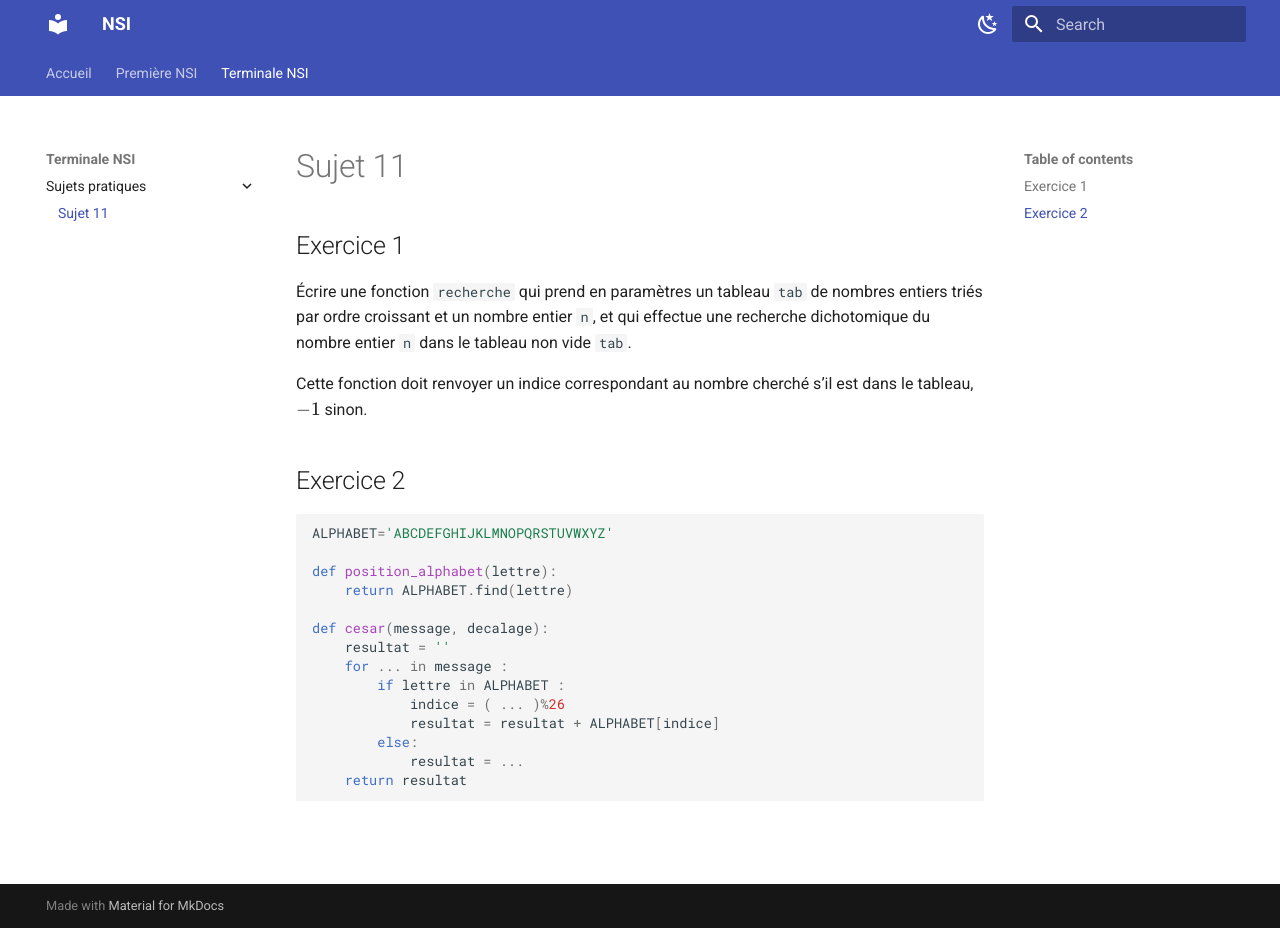
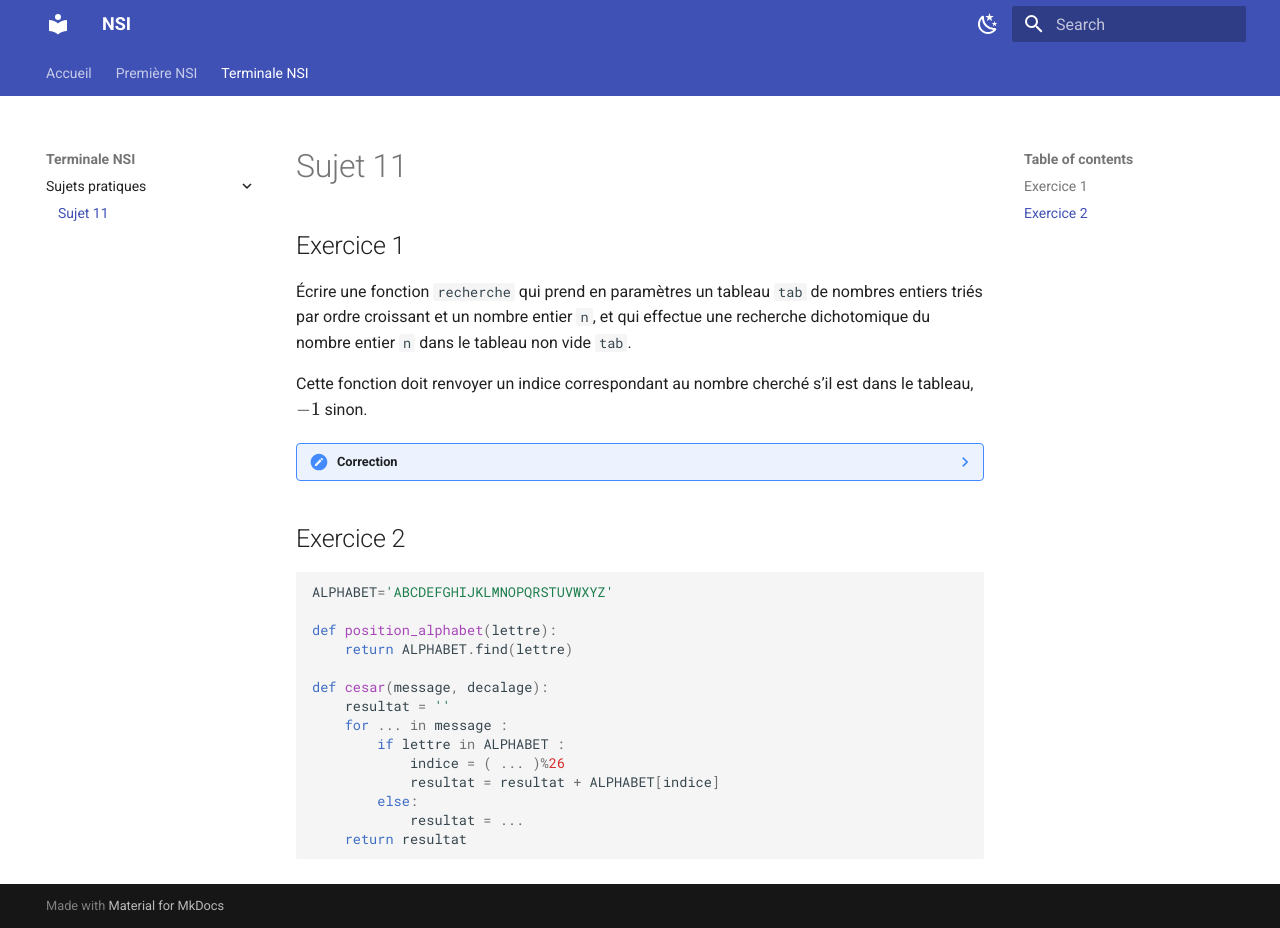
Before and after one commit to infocornouaille/nsi-cornouaille, an MkDocs documentation site: the page built from docs/terminales/sujets_pratiques/sujet11.md, in a window 1280 px wide and 928 px high. Built offline with MkDocs 1.6.1 and Material for MkDocs 9.7.7, drawn with Linux system fonts in a browser that asks for light colours.

Commit message:
Update sujet11.md

```diff
--- a/docs/terminales/sujets_pratiques/sujet11.md
+++ b/docs/terminales/sujets_pratiques/sujet11.md
@@ -6,6 +6,11 @@
 Écrire une fonction `recherche` qui prend en paramètres un tableau `tab` de nombres entiers triés par ordre croissant et un nombre entier `n`, et qui effectue une recherche dichotomique du nombre entier `n` dans le tableau non vide `tab`.
 
 Cette fonction doit renvoyer un indice correspondant au nombre cherché s’il est dans le tableau, $-1$ sinon.
+
+??? note "Correction"
+
+    Correction à venir...
+
 
 
 ## Exercice 2
```
